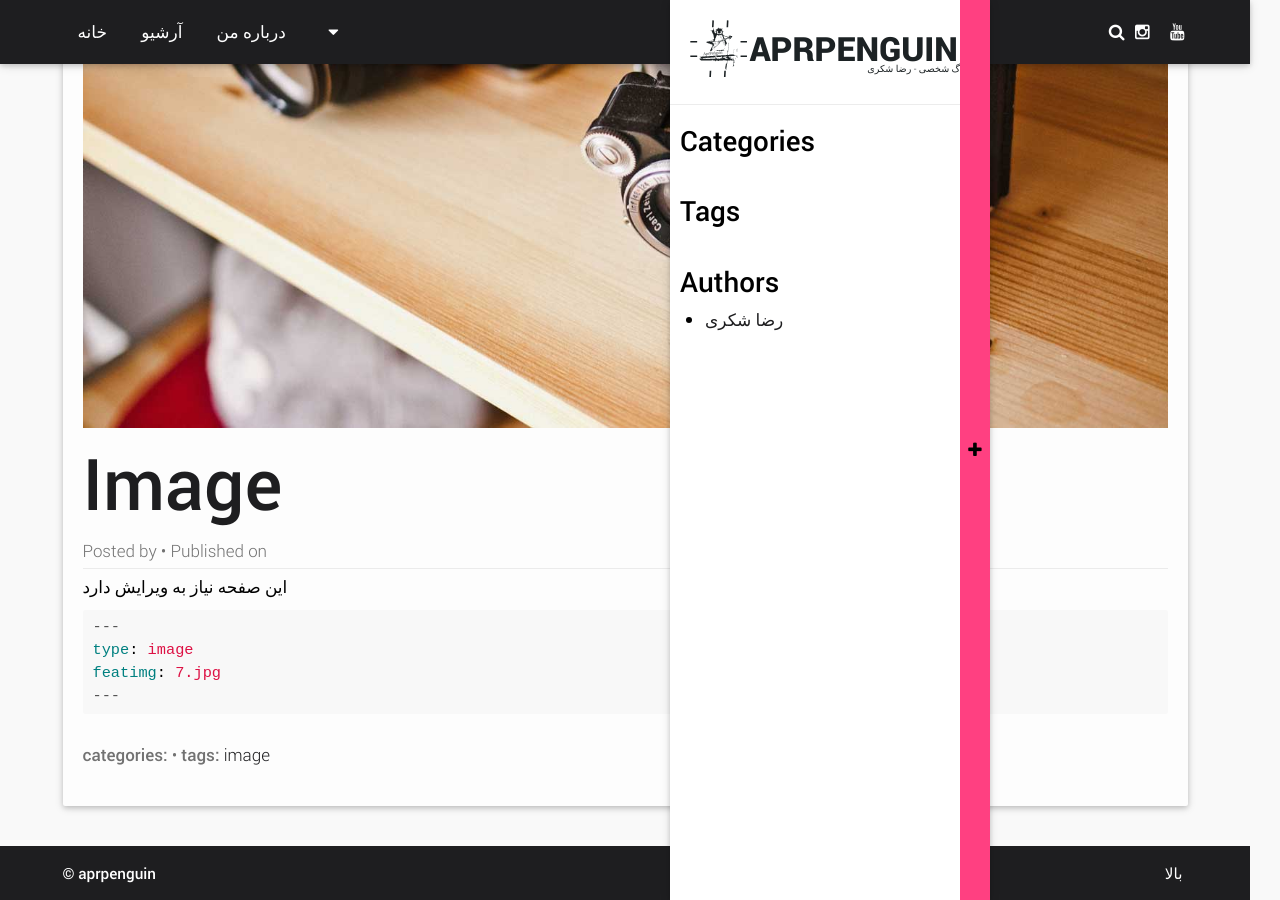
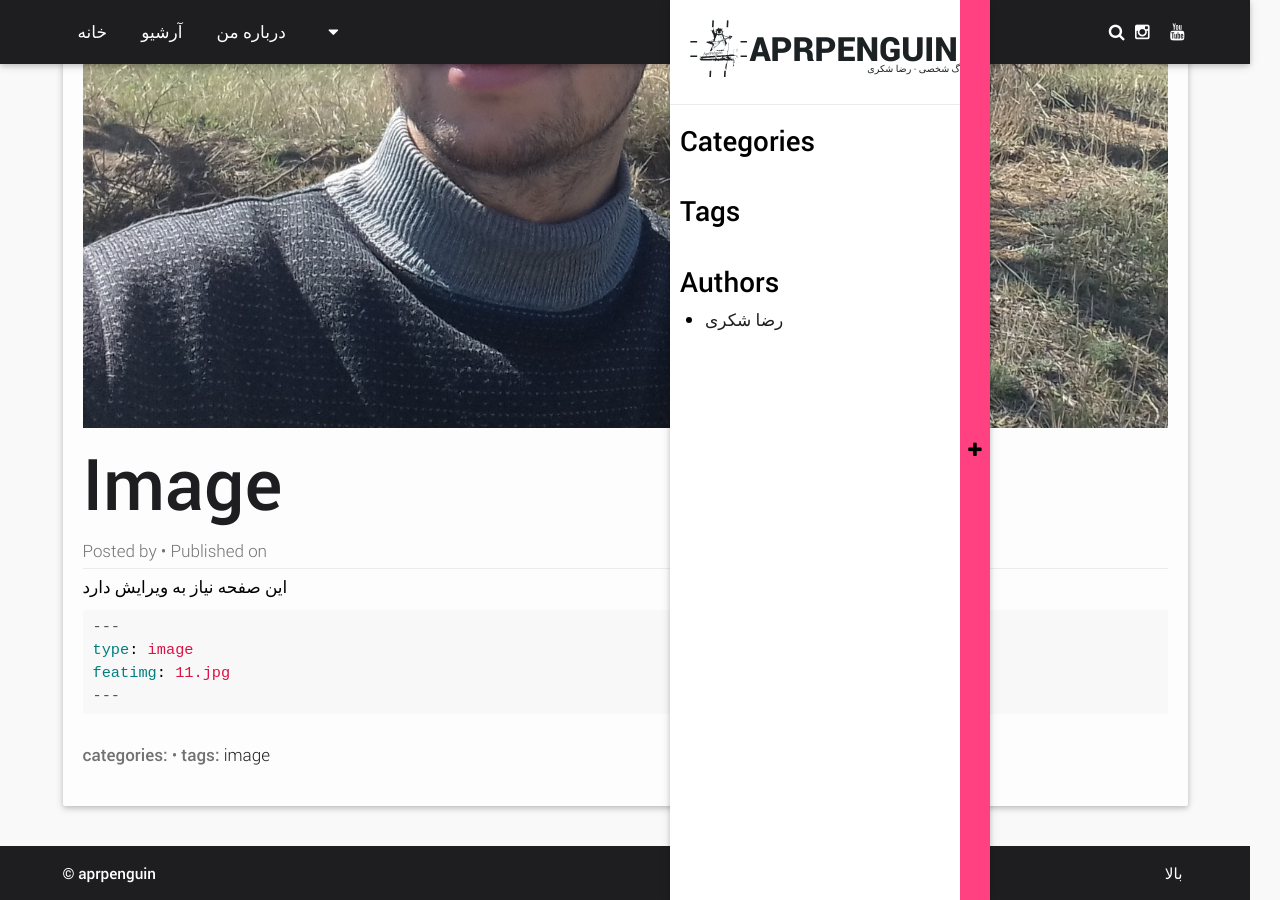
Before and after one commit to RezaSh13/blog, a Jekyll site: the page built from typography/index.md, in a window 1280 px wide and 900 px high, scrolled down 520 px. Built offline with Jekyll 4.4.1, drawn with Linux system fonts in a browser that asks for light colours; some web fonts are replaced.

Commit message:
edited the typography 3

````diff
--- a/typography/index.md
+++ b/typography/index.md
@@ -1,7 +1,7 @@
 ---
 author: رضا شکری
 type: image
-featimg: 7.jpg
+featimg: 11.jpg
 title: Image
 tags: [image]
 category: [image]
@@ -12,6 +12,6 @@ layout: post-material-sidebar-right
 ```yml
 ---
 type: image
-featimg: 7.jpg
+featimg: 11.jpg
 ---
 ```
````
Also changed, not shown: media/compressed/11.jpg (added).
